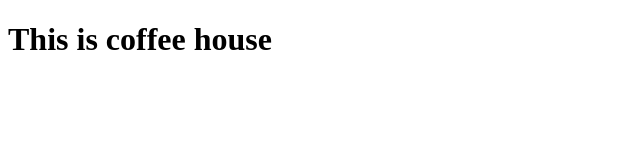
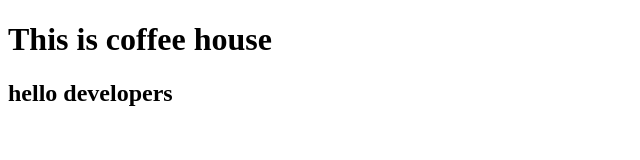
Before and after one commit to halimaashu/code-coffee, a plain HTML site: page index.html in a window 1280 px wide. Shown: the whole page, without its empty margins (0-640 px from the left). Drawn offline with Linux system fonts and the light colour scheme.

Commit message:
Initial project setup

```diff
--- a/index.html
+++ b/index.html
@@ -7,5 +7,6 @@
 </head>
 <body>
     <h1>This is coffee house</h1>
+    <h2>hello developers</h2>
 </body>
 </html>
```
Also changed, not shown: assets/check-left.png (added), assets/check-right.png (added), assets/coffee-1.png (added), assets/coffee-2.png (added), assets/coffee-3.png (added), assets/coffee-4.png (added), assets/coffee-5.png (added), assets/coffee-6.png (added), assets/coffee-7.png (added), assets/coffee-8.png (added), assets/cold-coffee.png (added), assets/cup-coffee.png (added), assets/dassert.png (added), assets/flower.png (added), 2 more files, 3 other files.
